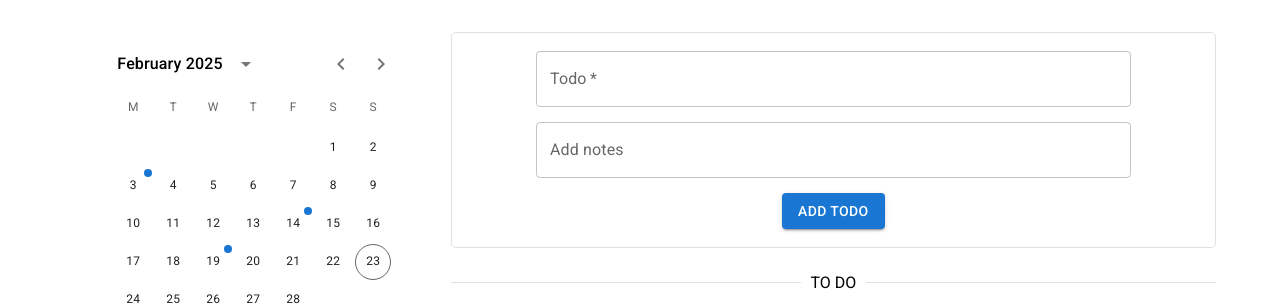
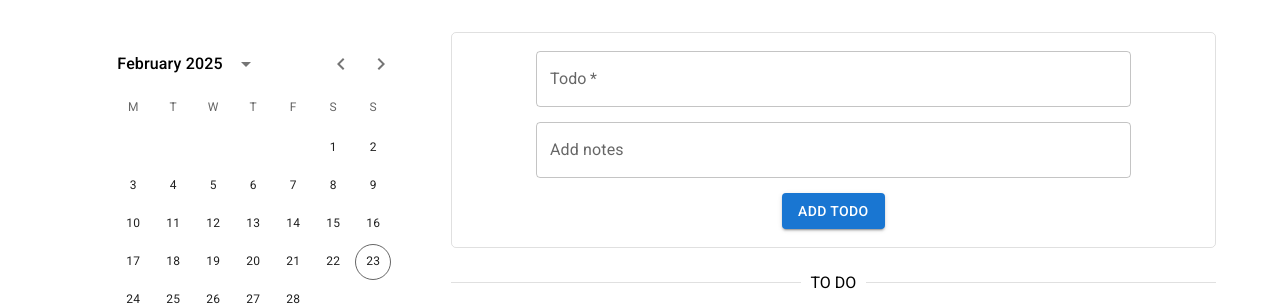
Before and after one commit to BUsuper/todo-project, a React (Vite) app: page / in a window 1280 px wide. Shown: the top 306 px of the page. Built offline with nearby package versions, Linux system fonts and the light colour scheme.

Commit message:
Implement calendar day highlighting via selecting all todos, getting their dates as a set, and using this set as a prop for CalendarDay

```diff
--- a/src/components/CalendarDay/CalendarDay.jsx
+++ b/src/components/CalendarDay/CalendarDay.jsx
@@ -6,7 +6,7 @@ export function CalendarDay(props) {
     const {daysWithTodos, day, outsideCurrentMonth, ...otherProps} = props;
 
     // Now I just need to compare the date of this day to a list of days with a todo
-    const hasTodo = daysWithTodos.some(dayWithTodo => dayWithTodo === `${day.year()}-${day.month() + 1}-${day.date()}`);
+    const hasTodo = daysWithTodos.has(`${day.year()}-${day.month() + 1}-${day.date()}`);
     const isHighlighted = !outsideCurrentMonth && hasTodo;
 
     return (
--- a/src/components/TodosCalendar/TodosCalendar.jsx
+++ b/src/components/TodosCalendar/TodosCalendar.jsx
@@ -1,8 +1,9 @@
 import { DateCalendar, LocalizationProvider } from '@mui/x-date-pickers';
 import { AdapterDayjs } from '@mui/x-date-pickers/AdapterDayjs';
-import { useDispatch } from "react-redux";
+import { useDispatch, useSelector } from "react-redux";
 import { setDate } from "../../features/filtersSlice";
 import { CalendarDay } from '../../components';
+import { makeSelectTodos } from '../../features/todosSlice';
 
 
 export function TodosCalendar() {
@@ -12,7 +13,10 @@ export function TodosCalendar() {
         dispatch(setDate(`${date.year()}-${date.month() + 1}-${date.date()}`));
     }
 
-    const daysWithTodos = ['2025-2-14', '2025-2-19', '2025-2-3', '2025-3-1'];
+    //const daysWithTodos = ['2025-2-14', '2025-2-19', '2025-2-3', '2025-3-1'];
+    const selectTodos = makeSelectTodos(false);
+    const todos = useSelector(selectTodos);
+    const daysWithTodos = new Set(todos.map(todo => todo.date));
 
     return (
         <LocalizationProvider dateAdapter={AdapterDayjs} adapterLocale="en-gb">
```
